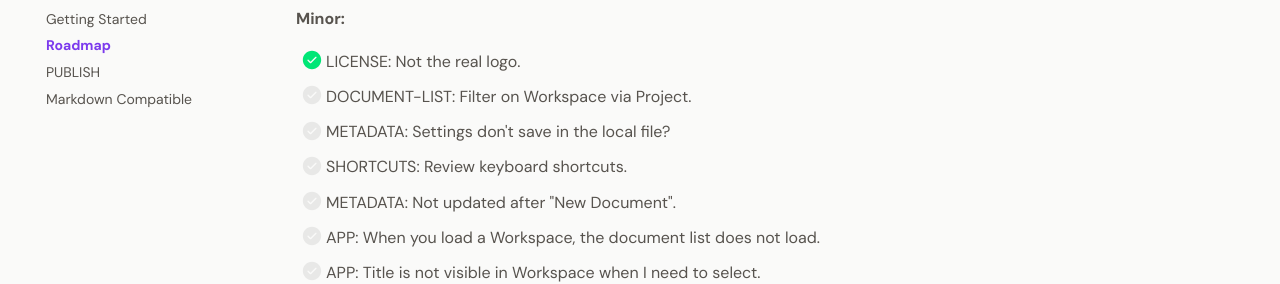
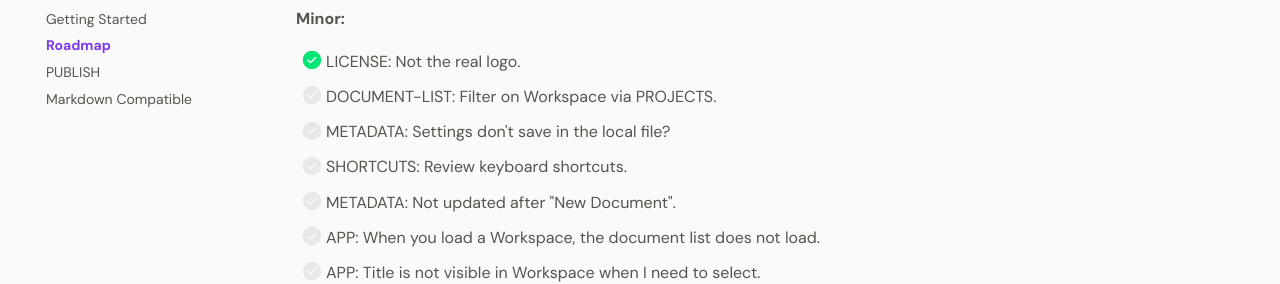
Before and after one commit to larssonhthomas-afk/writebase-docs, an MkDocs documentation site: the page built from docs/009-roadmap.md, in a window 1280 px wide and 900 px high, scrolled down 712 px. Shown: the part 174-458 px from the top of the window. Built offline with MkDocs 1.6.1 and Material for MkDocs 9.7.7, drawn with Linux system fonts in a browser that asks for light colours; some web fonts are replaced.

Commit message:
Update 009-roadmap.md

```diff
--- a/docs/009-roadmap.md
+++ b/docs/009-roadmap.md
@@ -35,7 +35,7 @@ This Backlog has a priority 1-3.
 **Minor:**
 
 - [x] LICENSE: Not the real logo.
-- [ ] DOCUMENT-LIST: Filter on Workspace via Project.
+- [ ] DOCUMENT-LIST: Filter on Workspace via PROJECTS.
 - [ ] METADATA: Settings don't save in the local file?
 - [ ] SHORTCUTS: Review keyboard shortcuts.
 - [ ] METADATA: Not updated after "New Document".
```
